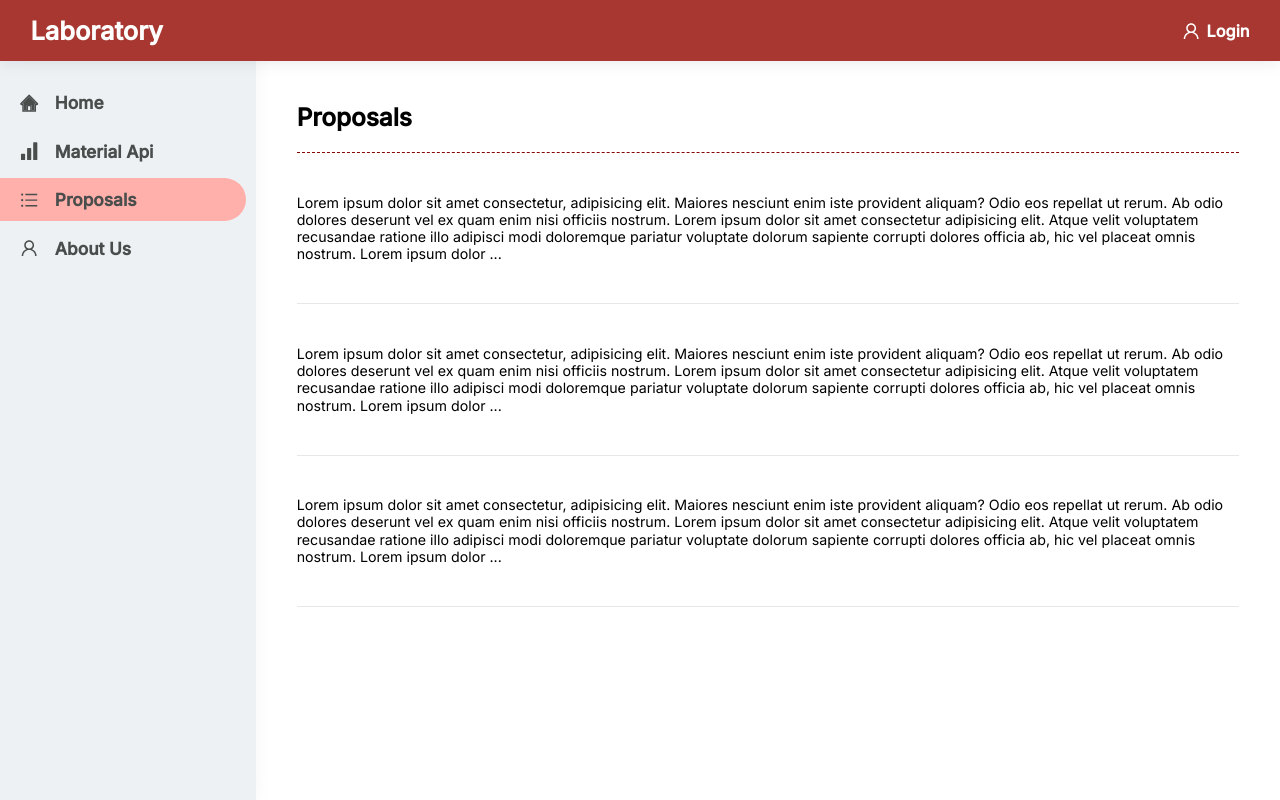
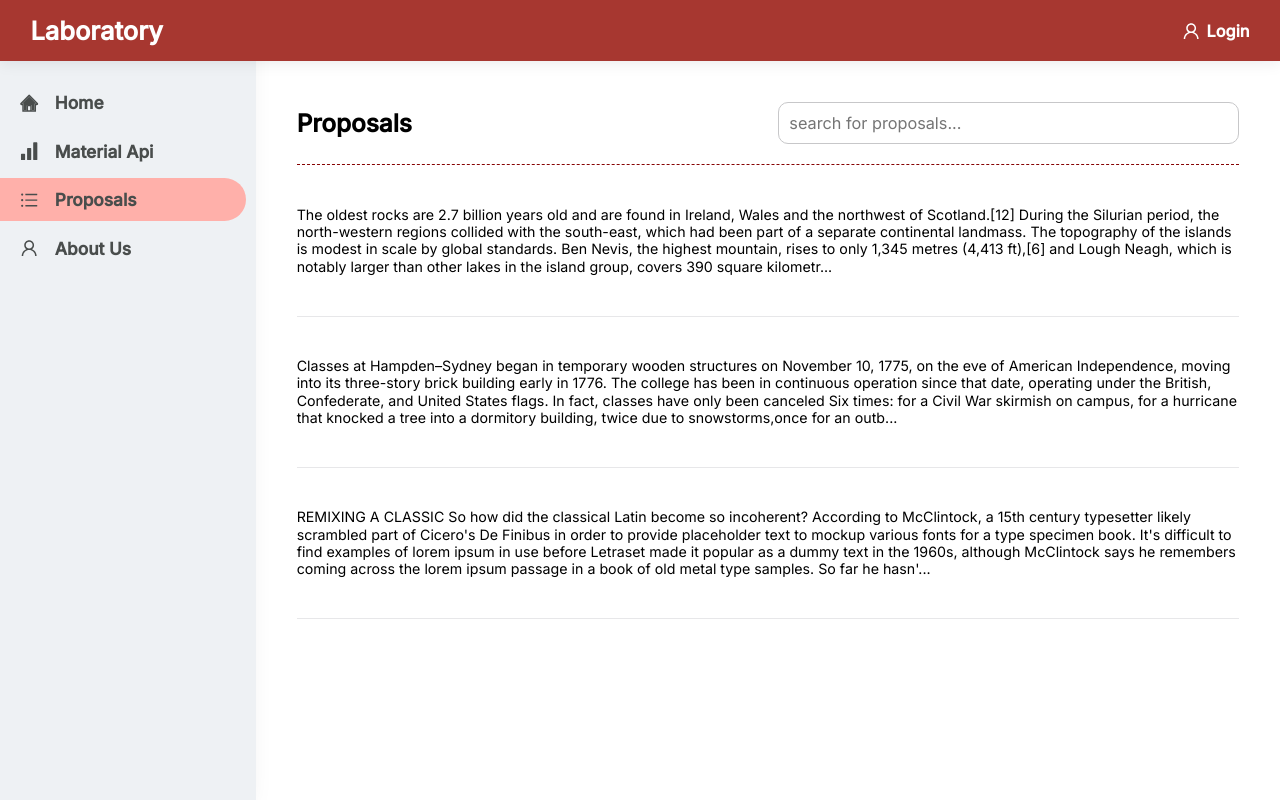
Before and after one commit to mfdf4415/laboratory, a React (Create React App) app: page /proposals in a window 1280 px wide. Built offline with nearby package versions, Linux system fonts and the light colour scheme.

Commit message:
create search bar for proposals

```diff
--- a/src/components/ProposalPageContent/ProposalPageContent.jsx
+++ b/src/components/ProposalPageContent/ProposalPageContent.jsx
@@ -1,60 +1,41 @@
-import { useNavigate } from "react-router-dom";
-import img from "../../img/packing_#.jpg";
-import { truncate } from "../../utils/truncate";
+import {useNavigate} from "react-router-dom";
+import {truncate} from "../../utils/truncate";
 import style from "./ProposalPageContent.module.css";
-
-const items = [
-  {
-    text: `Lorem ipsum dolor sit amet consectetur, adipisicing elit. Maiores
-          nesciunt enim iste provident aliquam? Odio eos repellat ut rerum. Ab
-          odio dolores deserunt vel ex quam enim nisi officiis nostrum. Lorem
-          ipsum dolor sit amet consectetur adipisicing elit. Atque velit
-          voluptatem recusandae ratione illo adipisci modi doloremque pariatur
-          voluptate dolorum sapiente corrupti dolores officia ab, hic vel
-          placeat omnis nostrum. Lorem ipsum dolor sit amet consectetur
-          adipisicing elit. Cupiditate ipsum maxime et doloremque voluptatum
-          officia numquam nobis minima molestias, consectetur quibusdam ut
-          libero illum reiciendis soluta vero nemo possimus magnam`,
-    id: 0,
-  },
-  {
-    text: `Lorem ipsum dolor sit amet consectetur, adipisicing elit. Maiores
-          nesciunt enim iste provident aliquam? Odio eos repellat ut rerum. Ab
-          odio dolores deserunt vel ex quam enim nisi officiis nostrum. Lorem
-          ipsum dolor sit amet consectetur adipisicing elit. Atque velit
-          voluptatem recusandae ratione illo adipisci modi doloremque pariatur
-          voluptate dolorum sapiente corrupti dolores officia ab, hic vel
-          placeat omnis nostrum. Lorem ipsum dolor sit amet consectetur
-          adipisicing elit. Cupiditate ipsum maxime et doloremque voluptatum
-          officia numquam nobis minima molestias, consectetur quibusdam ut
-          libero illum reiciendis soluta vero nemo possimus magnam`,
-    id: 1,
-  },
-  {
-    text: `Lorem ipsum dolor sit amet consectetur, adipisicing elit. Maiores
-          nesciunt enim iste provident aliquam? Odio eos repellat ut rerum. Ab
-          odio dolores deserunt vel ex quam enim nisi officiis nostrum. Lorem
-          ipsum dolor sit amet consectetur adipisicing elit. Atque velit
-          voluptatem recusandae ratione illo adipisci modi doloremque pariatur
-          voluptate dolorum sapiente corrupti dolores officia ab, hic vel
-          placeat omnis nostrum. Lorem ipsum dolor sit amet consectetur
-          adipisicing elit. Cupiditate ipsum maxime et doloremque voluptatum
-          officia numquam nobis minima molestias, consectetur quibusdam ut
-          libero illum reiciendis soluta vero nemo possimus magnam`,
-    id: 2,
-  },
-];
+import proposals from "../../db/proposals";
+import {useEffect, useState} from "react";
 
 const ProposalPageContent = () => {
     const navigate = useNavigate();
+    const [data, setData] = useState([])
+
+    useEffect(() => {
+        setData(proposals)
+    }, [])
+
+    const filterHandler = (e) => {
+        const value = e.target.value
+
+        if (value == "") {
+            setData(proposals)
+        } else {
+            const filterdData = proposals.filter((item) => {
+                return item.text.toLowerCase().includes(value.toLowerCase())
+            })
+
+            setData(filterdData)
+        }
+
+    }
 
     return (
         <section className={style.homeSection}>
             <div className={style.experimentsListHeader}>
                 <h1>Proposals</h1>
+                <input type="text" placeholder="search for proposals..." onChange={filterHandler}/>
             </div>
+
             <article>
-        {items.map((item) => (
+                {data.map((item) => (
                     <>
                         <p
                             key={item.id}
@@ -68,7 +49,7 @@ const ProposalPageContent = () => {
                         >
                             {truncate(item.text, 500)}
                         </p>
-            <hr key={item.id} />
+                        <hr />
                     </>
                 ))}
             </article>
--- a/src/components/ProposalPageContent/ProposalPageContent.module.css
+++ b/src/components/ProposalPageContent/ProposalPageContent.module.css
@@ -12,9 +12,25 @@
     border-bottom: 1px dashed #860303;
     padding-bottom: 2rem;
     margin-bottom: 4rem;
+    display: flex;
+    align-items: center;
+    justify-content: space-between;
+   flex-wrap: wrap;
+    gap: 2rem;
 }
 
+.experimentsListHeader input{
+    flex: 1 1 20rem;
+    border:  1px solid #c7c7c9;
+    color: #777;
+    padding: 1rem;
+    border-radius: 10px;
+    font-size: 1.6rem;
+}
+
+
 .experimentsListHeader h1 {
+    flex: 1 1 20rem;
     font-size: 2.4rem;
     color: #000;
 }
--- /dev/null
+++ b/src/db/proposals.js
@@ -0,0 +1,28 @@
+const proposals = [
+    {
+        text: `The oldest rocks are 2.7 billion years old and are found in Ireland, Wales and the northwest of Scotland.[12] During the Silurian period, the north-western regions collided with the south-east, which had been part of a separate continental landmass. The topography of the islands is modest in scale by global standards. Ben Nevis, the highest mountain, rises to only 1,345 metres (4,413 ft),[6] and Lough Neagh, which is notably larger than other lakes in the island group, covers 390 square kilometres (151 sq mi). The climate is temperate marine, with cool winters and warm summers. The North Atlantic drift brings significant moisture and raises temperatures 11 °C (20 °F) above the global average for the latitude. This led to a landscape that was long dominated by temperate rainforest, although human activity has since cleared the vast majority of forest cover. The region was re-inhabited after the last glacial period of Quaternary glaciation, by 12,000 BC, when Great Britain was still part of a peninsula of the European continent. Ireland was only connected to Great Britain by way of an ice bridge ending by 14,000 BC, and was not inhabited until after 8000 BC.[13] Great Britain became an island by 7000 BC with the flooding of Doggerland.[14]`,
+        id: 1,
+    },
+    {
+        text: `Classes at Hampden–Sydney began in temporary wooden structures on November 10, 1775, on the eve of American Independence, moving into its three-story brick building early in 1776. The college has been in continuous operation since that date, operating under the British, Confederate, and United States flags. In fact, classes have only been canceled Six times: for a Civil War skirmish on campus, for a hurricane that knocked a tree into a dormitory building, twice due to snowstorms,once for an outbreak of norovirus, and once for a horrible ice storm in 2021 leaving the campus without power. Since the college was founded before the proclamation of the Declaration of Independence on July 4, 1776, it was eligible for an official coat of arms and armorial bearings from the College of Arms of the Royal Household of the United Kingdom. Through gifts from the F. M. Kirby Foundation, Professor John Brinkley ('59), in whose honor the "achievement of arms" was given, liaised with Mr. John Brooke-Little, then the Richmond Herald, in designing the arms for the college. The Latin text of the "letters patent" conferring the arms is dated July 4, 1976; Mr. Brooke-Little—who with the Queen's special permission appeared in full herald's uniform—made the presentation on Yorktown Day, October 19, 1976, at the college.[7]
+"The Birthplace" (circa 1750) — outbuilding in which H–SC was founded at Slate Hill Plantation.
+Despite the difficult and financially strapped first years resulting from the Revolutionary War, the college survived with sufficient viability to be granted a charter by the Virginia General Assembly in 1783—the oldest private charter in the South. Patrick`,
+        id: 2,
+    },
+    {
+        text: `
+REMIXING A CLASSIC
+So how did the classical Latin become so incoherent? According to McClintock, a 15th century typesetter likely scrambled part of Cicero's De Finibus in order to provide placeholder text to mockup various fonts for a type specimen book.
+It's difficult to find examples of lorem ipsum in use before Letraset made it popular as a dummy text in the 1960s, although McClintock says he remembers coming across the lorem ipsum passage in a book of old metal type samples. So far he hasn't relocated where he once saw the passage, but the popularity of Cicero in the 15th century supports the theory that the filler text has been used for centuries.
+And anyways, as Cecil Adams reasoned, “[Do you really] think graphic arts supply houses were hiring classics scholars in the 1960s?” Perhaps. But it seems reasonable to imagine that there was a version in use far before the age of Letraset.
+McClintock wrote to Before & After to explain his discovery;
+“What I find remarkable is that this text has been the industry's standard dummy text ever since some printer in the 1500s took a galley of type and scrambled it to make a type specimen book; it has survived not only four centuries of letter-by-letter resetting but even the leap into electronic typesetting, essentially unchanged except for an occasional 'ing' or 'y' thrown in. It's ironic that when the then-understood Latin was scrambled, it became as incomprehensible as Greek; the phrase 'it's Greek to me' and 'greeking' have common semantic roots!” (The editors published his letter in a correction headlined “Lorem Oopsum”).
+As an alternative theory, (and because Latin scholars do this sort of thing) someone tracked down a 1914 Latin edition of De Finibus which challenges McClintock's 15th century claims and suggests that the dawn of lorem ipsum was as recent as the 20th century. The 1914 Loeb Classical Library Edition ran out of room on page 34 for the Latin phrase “dolorem ipsum” (sorrow in itself). Thus, the truncated phrase leaves one page dangling with “do-”, while another begins with the now ubiquitous “lorem ipsum”.
+Whether a medieval typesetter chose to garble a well-known (but non-Biblical—that would have been sacrilegious) text, or whether a quirk in the 1914 Loeb Edition inspired a graphic designer, it's admittedly an odd way for Cicero to sail into the 21st century.
+
+`,
+        id: 3,
+    },
+];
+
+export default proposals
```
Lines whose indentation alone changed are shown as unchanged.
